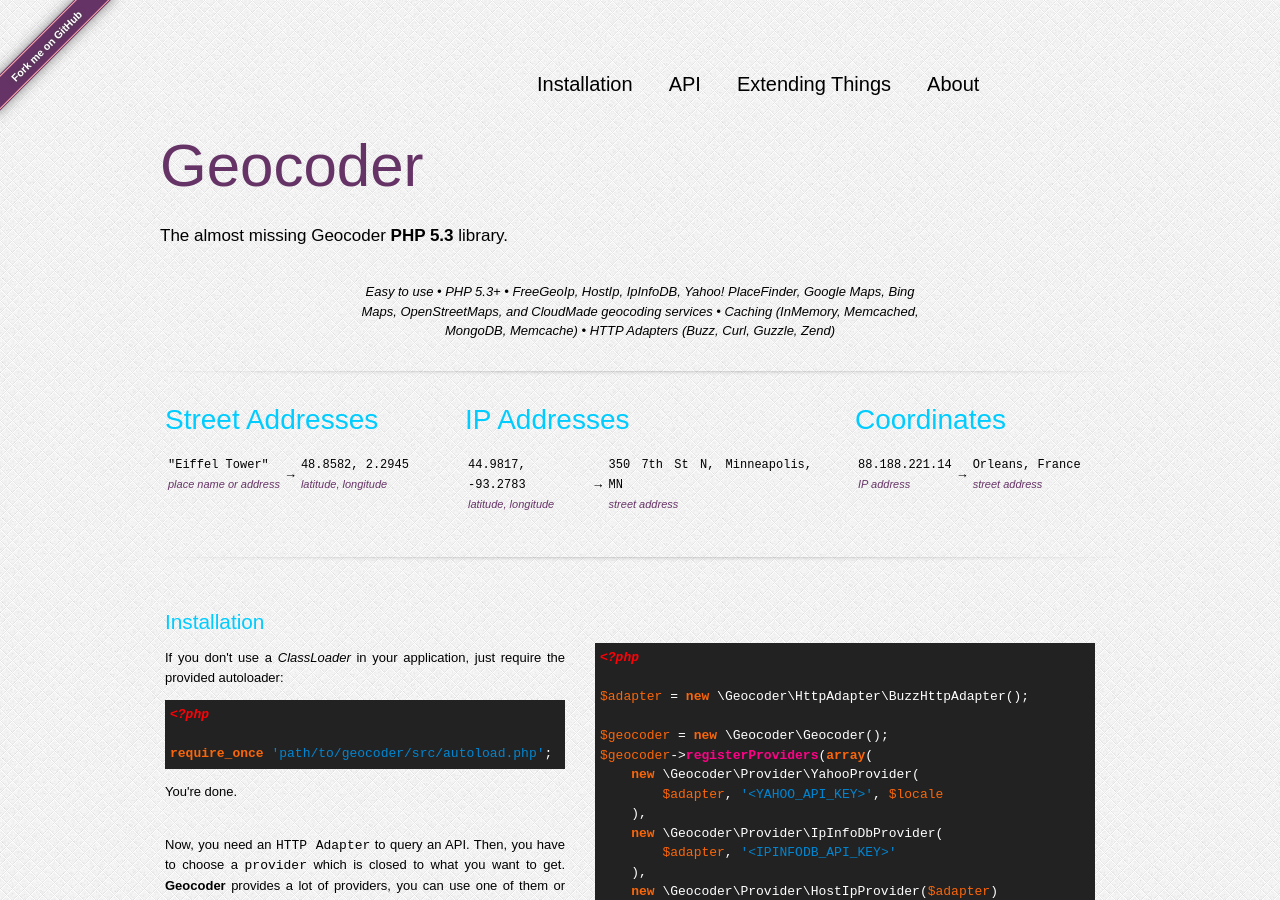
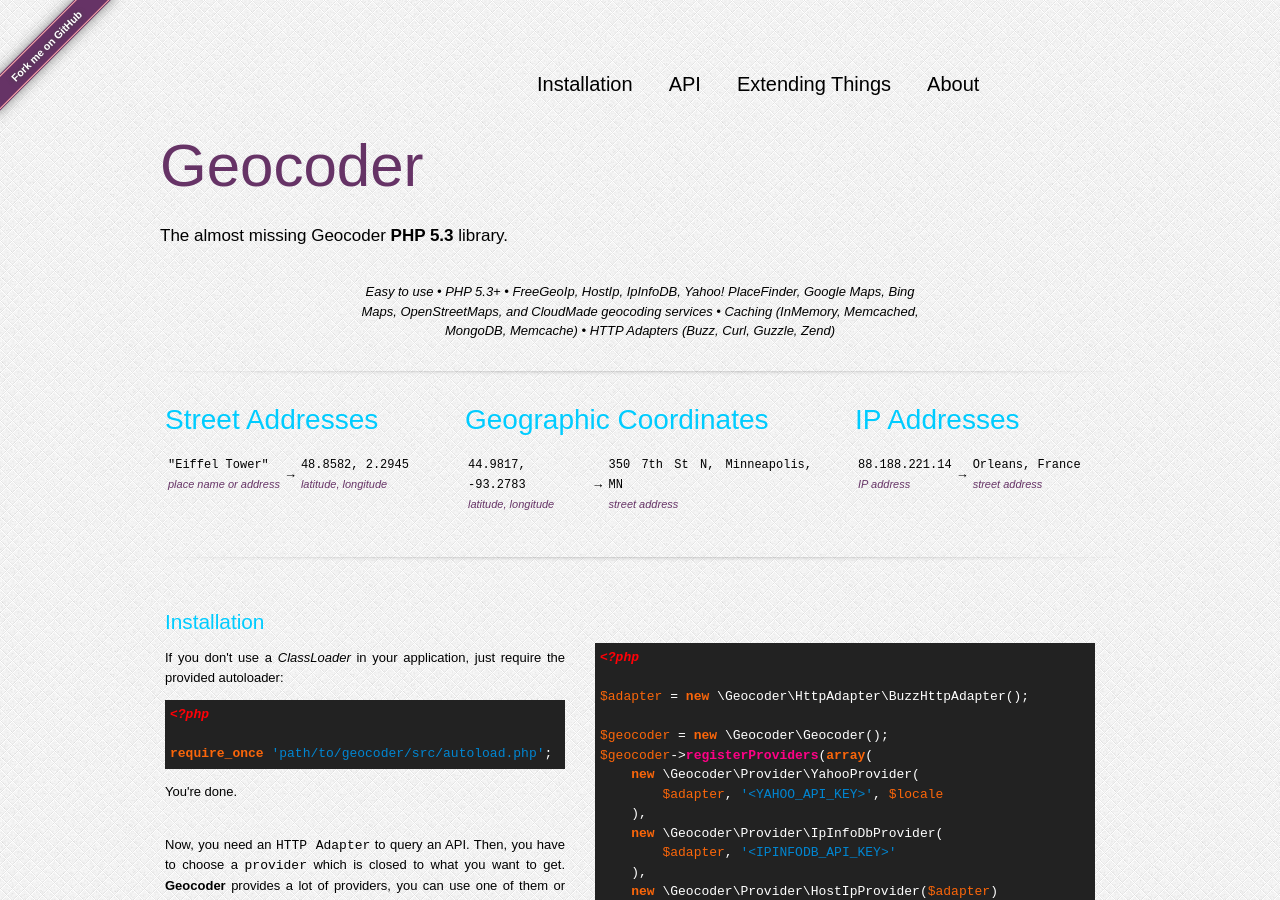
Before and after one commit to geocoder-php/Geocoder, a Jekyll site: the page built from index.markdown, in a window 1280 px wide and 900 px high. Built offline with Jekyll 4.4.1, drawn with Linux system fonts in a browser that asks for light colours; nearby versions of some CDN libraries; Markdown is read by kramdown in place of the engine named in the settings; part of the change alters nothing that is shown.

Commit message:
Fixed titles

```diff
--- a/_layouts/default.html
+++ b/_layouts/default.html
@@ -72,7 +72,7 @@
                 </table>
             </section>
             <section class="group2">
-                <h3>IP Addresses</h3>
+                <h3>Geographic Coordinates</h3>
                 <table>
                     <tr>
                         <td>
@@ -90,7 +90,7 @@
                 </table>
             </section>
             <section class="group3">
-                <h3>Coordinates</h3>
+                <h3>IP Addresses</h3>
                 <table>
                     <tr>
                         <td>
```
